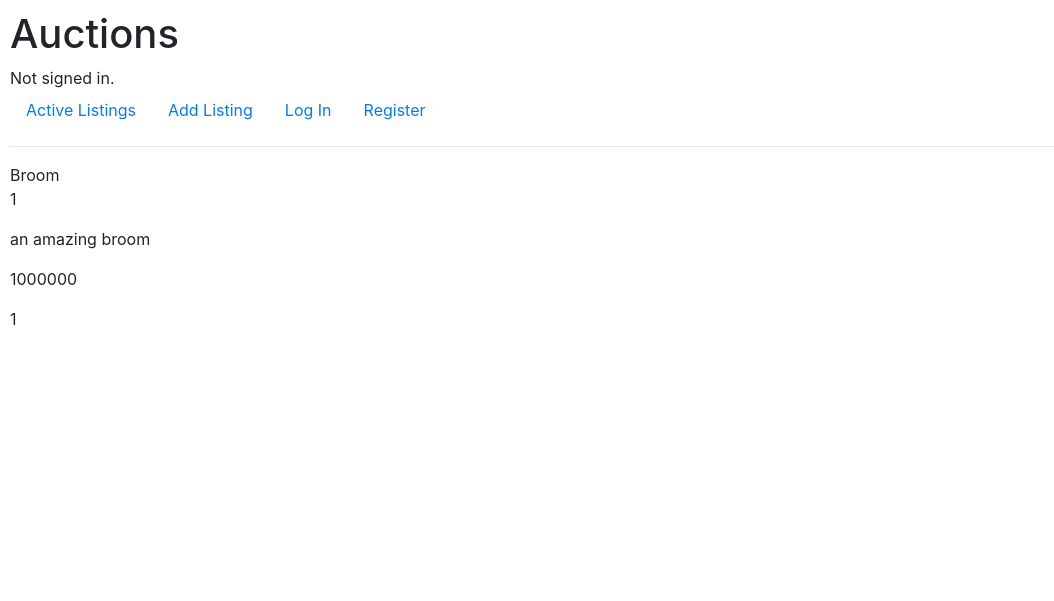
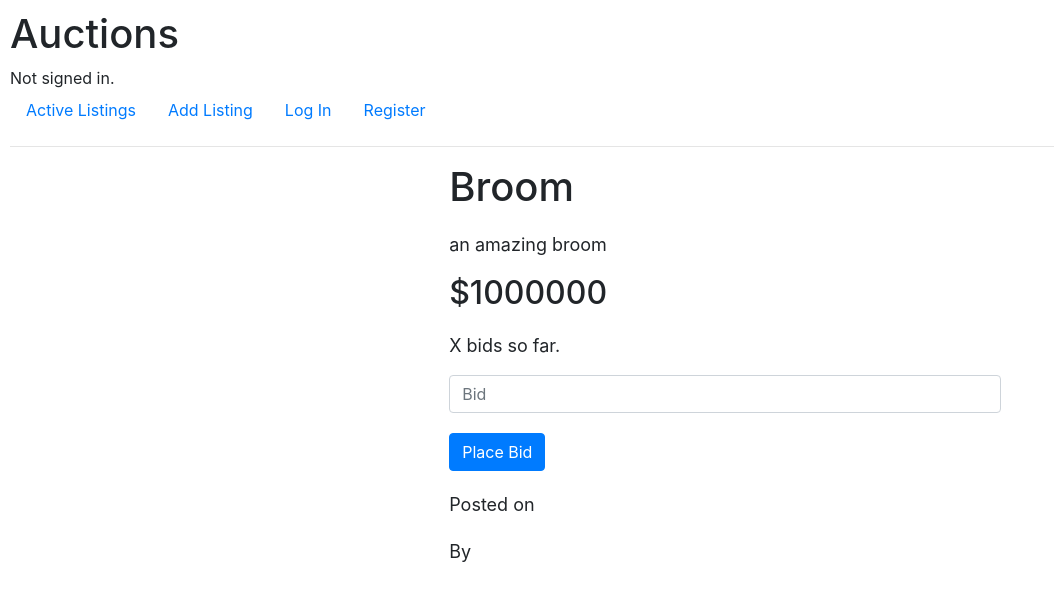
Before and after one commit to 100yann/Commerce, a Django app: a page that uses auctions/templates/auctions/view_listing.html in a window 1280 px wide. Shown: the top 601 px of the page, without its empty margins (0-1054 px from the left). Run offline with Django 3.2, Linux system fonts and the light colour scheme; data comes from the database, SQL or seed files in the repository; some libraries are stand-ins or nearby versions.

Commit message:
better display page for listings

```diff
--- a/auctions/static/auctions/styles.css
+++ b/auctions/static/auctions/styles.css
@@ -97,3 +97,16 @@ label{
     height: 75%;
     margin-bottom: 10px;
 }
+
+.listing-column-img{
+    flex-basis: 30%;
+}
+.listing-column-text{
+    flex-basis: 60%;
+    max-width: 50%;
+    margin-left: 30px;
+}
+.listing-column-text > p {
+    margin-top: 20px;
+    font-size: 18px;
+}
--- a/auctions/templates/auctions/view_listing.html
+++ b/auctions/templates/auctions/view_listing.html
@@ -1,8 +1,25 @@
 {% extends 'auctions/layout.html' %}
 
 {% block body %}
-    {{ title }}
-    {% for value in details.values %}
-        <p>{{ value }}</p>
-    {% endfor %}
+<div class="container">
+    <div class="flex-listing">
+        <div class="listing-column-img">
+            {% if details.img %}
+                <img src="{{ details.img }}" alt="listing-photo" height="500px" width="500px">
+            {% endif %}
+        </div>
+        <div class="listing-column-text">
+            <h1>{{ title }}</h1>
+            <p>{{ details.descr }}</p>
+            <h2>${{ details.starting_bid }}</h2>
+            <p>X bids so far.</p>
+            <form action="" method="POST">
+                <input type="text" class="form-control" placeholder="Bid">
+                <input type="submit" class="btn btn-primary" value="Place Bid">
+            </form>
+            <p>Posted on</p>
+            <p>By</p>
+        </div>
+    </div>
+</div>
 {% endblock %}
--- a/auctions/views.py
+++ b/auctions/views.py
@@ -110,10 +110,9 @@ def create_listing(request):
 def view_listing(request, id, title):
     get_listing = Listing.objects.get(pk=id)
     get_listing_details = ListingDetails.objects.get(listing=id)
-    to_dict = model_to_dict(get_listing_details)
     context = {
         'title': get_listing,
-        'details': to_dict
+        'details': get_listing_details
     }
 
     return render(request, "auctions/view_listing.html", context)
```
